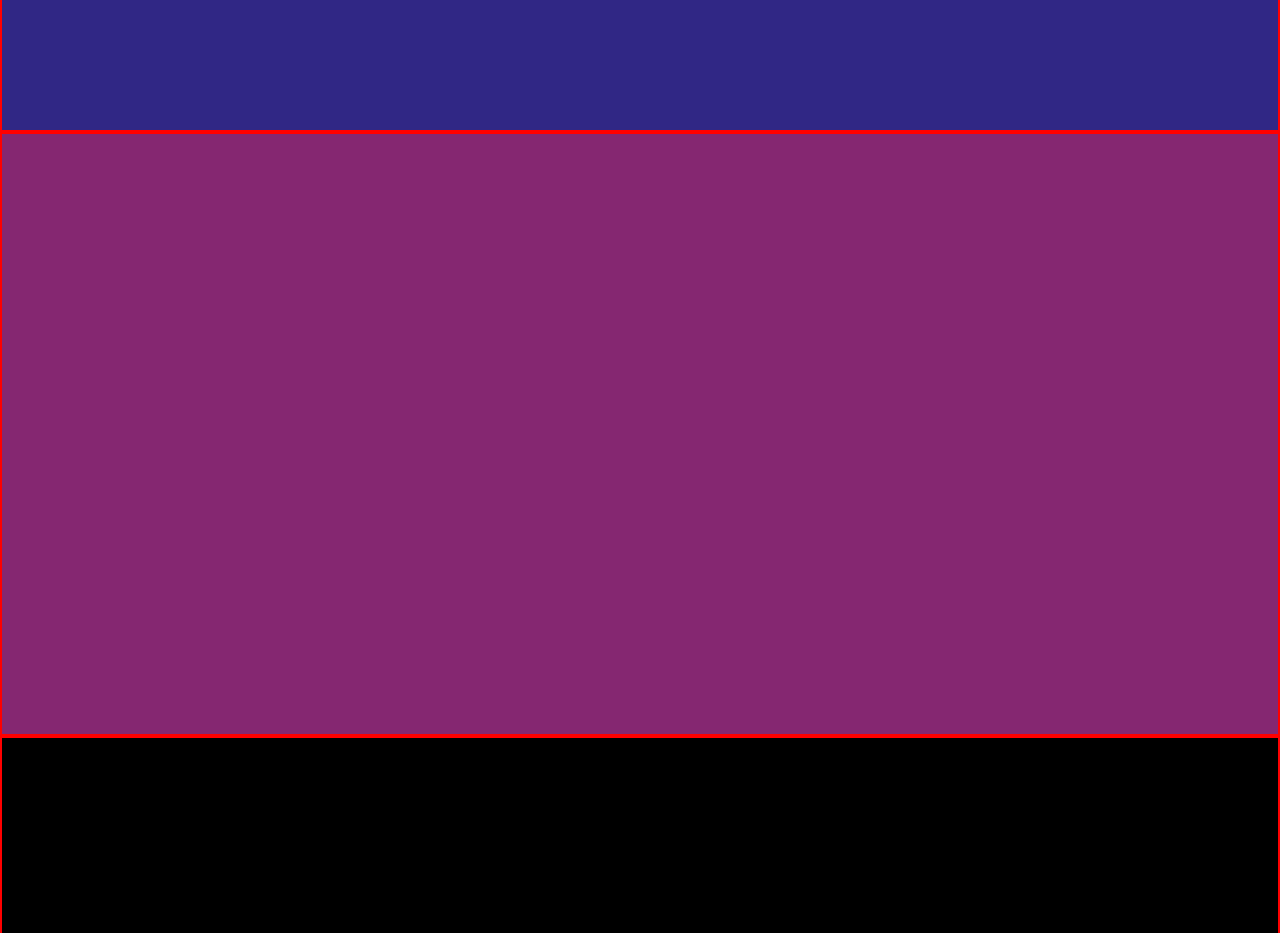
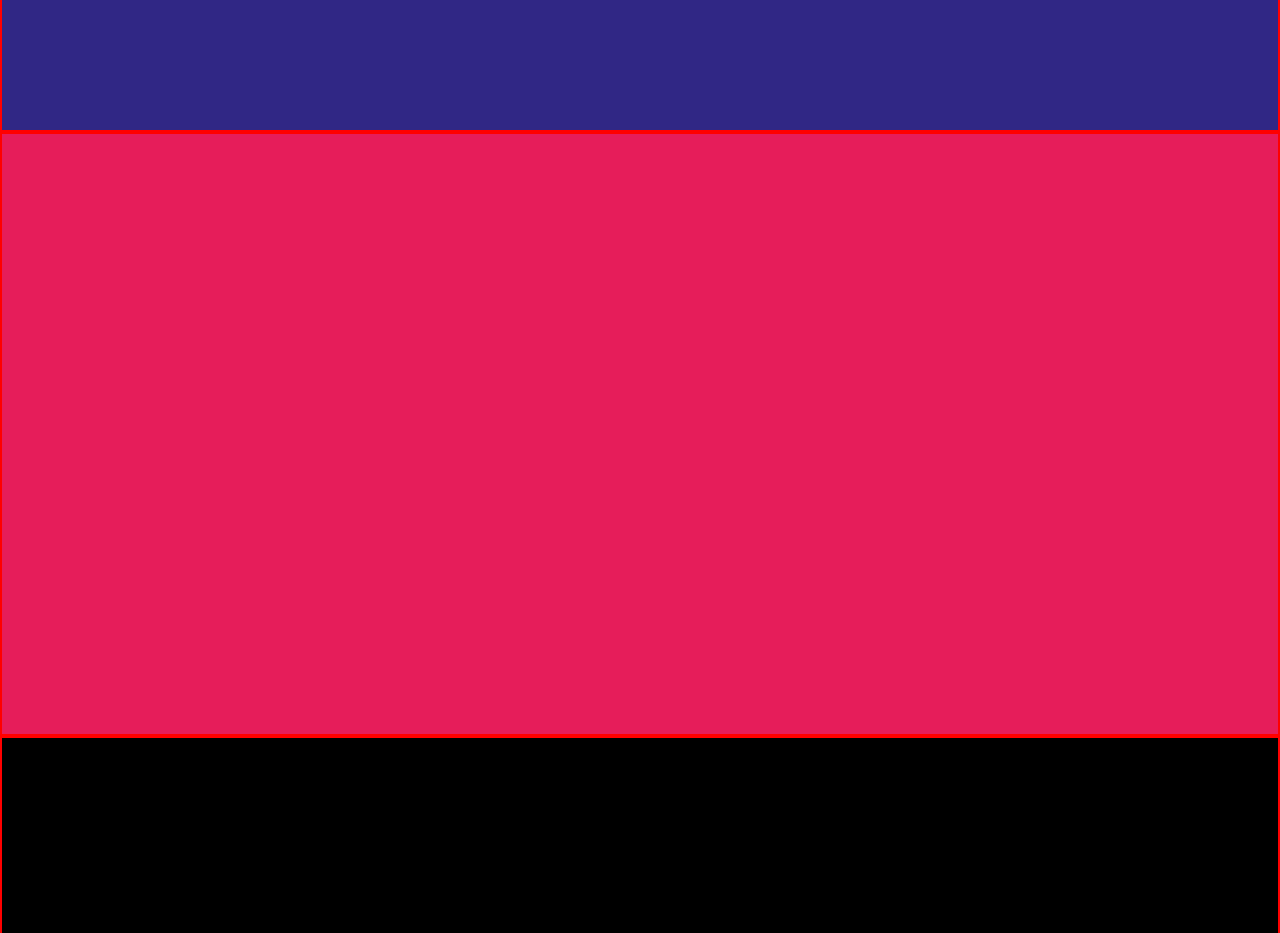
Before and after one commit to Condif/ark, a React (Create React App) app: page / in a window 1280 px wide. Shown: the part 1160-2093 px from the top of the page. Built offline with nearby package versions, Linux system fonts and the light colour scheme.

Commit message:
color change

```diff
--- a/src/Components/Contact/ContactStyles.css
+++ b/src/Components/Contact/ContactStyles.css
@@ -5,7 +5,7 @@
 }
 
 .Contact {
-    background-color: rgb(133, 39, 113);
+    background-color: rgb(230, 29, 90);
     height: 37.5rem;
     border: solid red 2px;
 }
```
